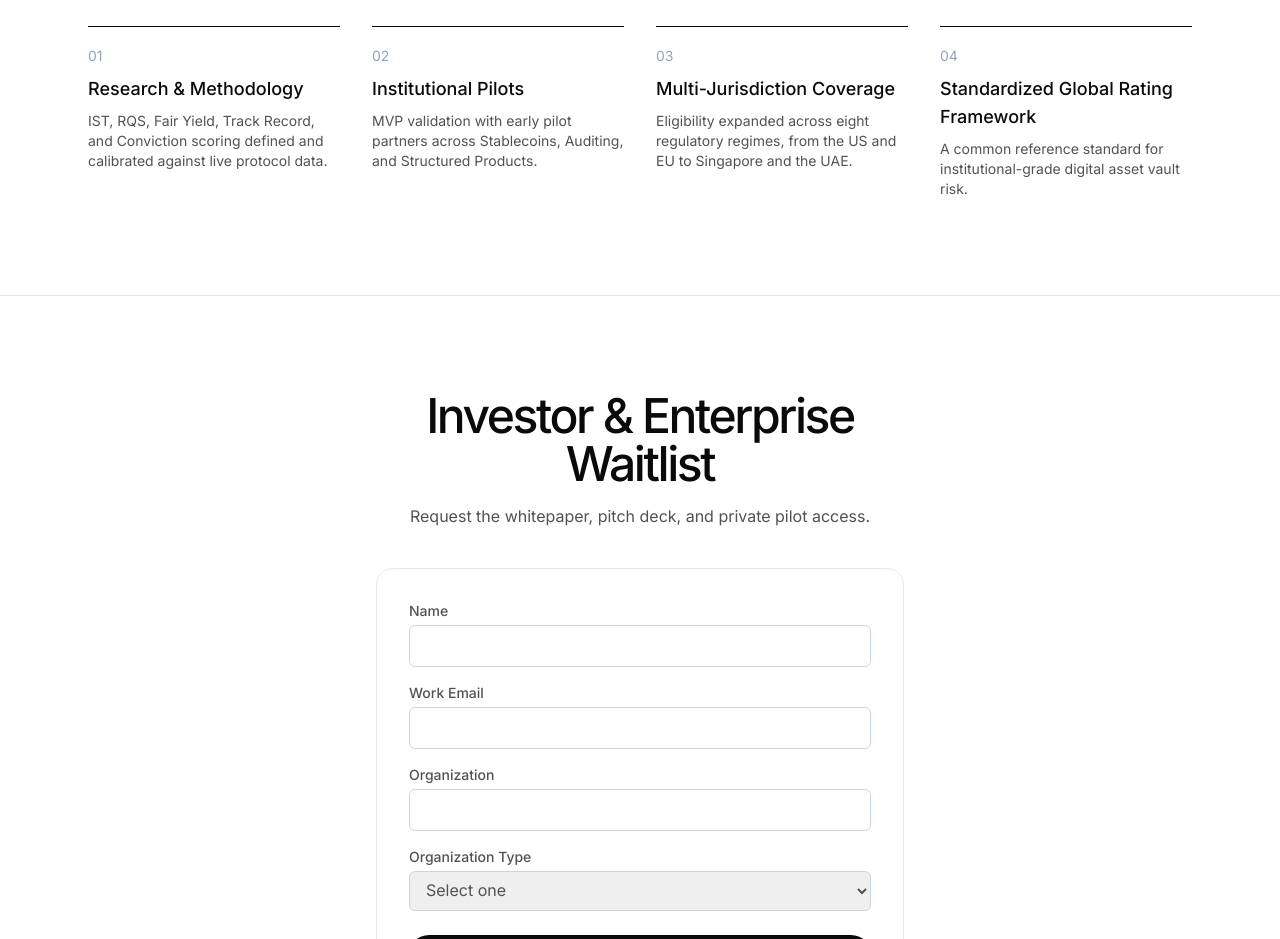
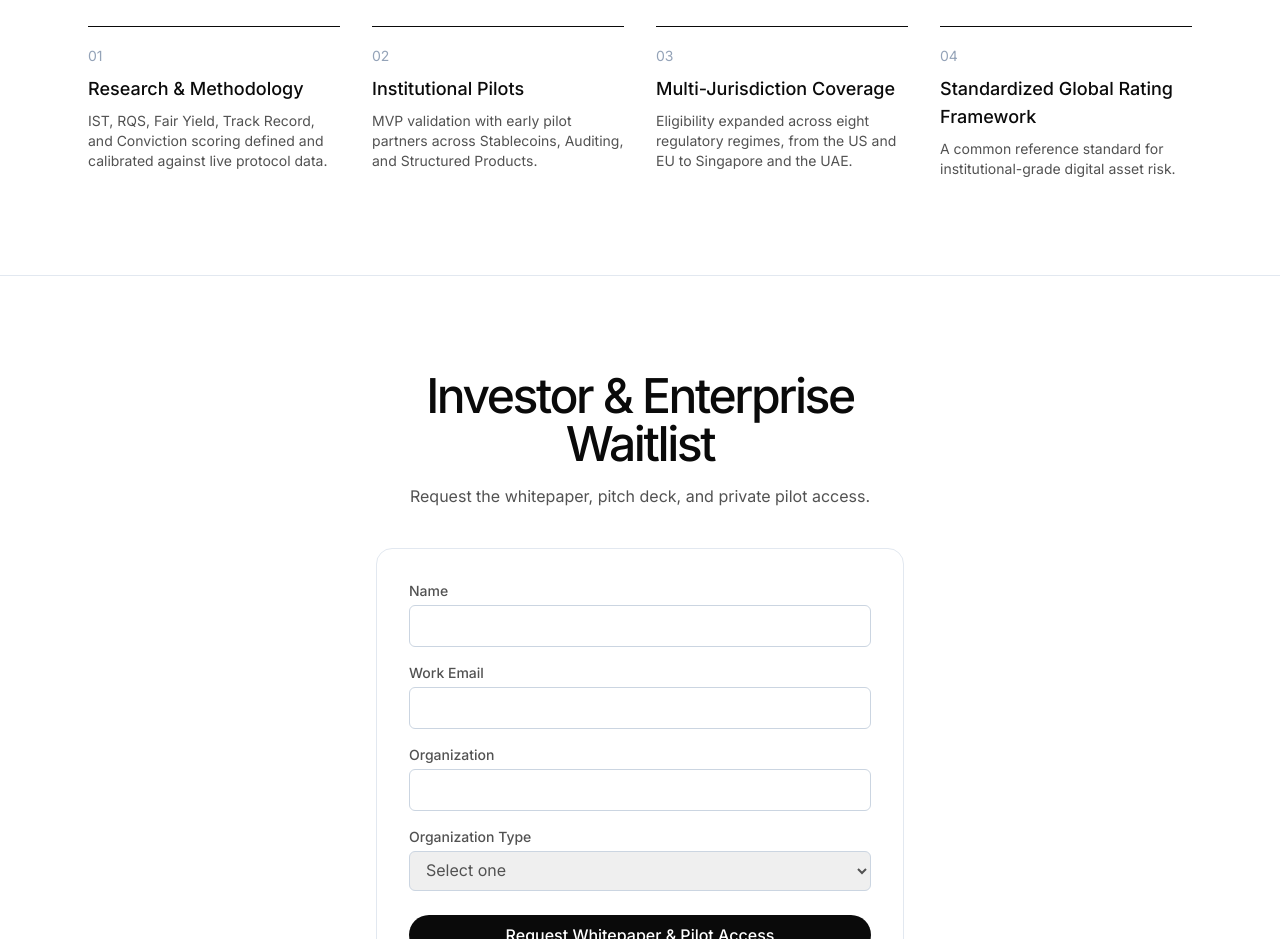
Before and after one commit to ZuesCanal/ylx-landing-page, a Next.js app: page / in a window 1280 px wide. Shown: the part 2940-3879 px from the top of the page. Built offline with nearby package versions, Linux system fonts and the light colour scheme.

Commit message:
copy: drop 'vault' from milestone 04 description

```diff
--- a/src/data/timeline.ts
+++ b/src/data/timeline.ts
@@ -22,6 +22,6 @@ export const timeline: TimelineMilestone[] = [
   {
     title: "Standardized Global Rating Framework",
     description:
-      "A common reference standard for institutional-grade digital asset vault risk.",
+      "A common reference standard for institutional-grade digital asset risk.",
   },
 ];
```
